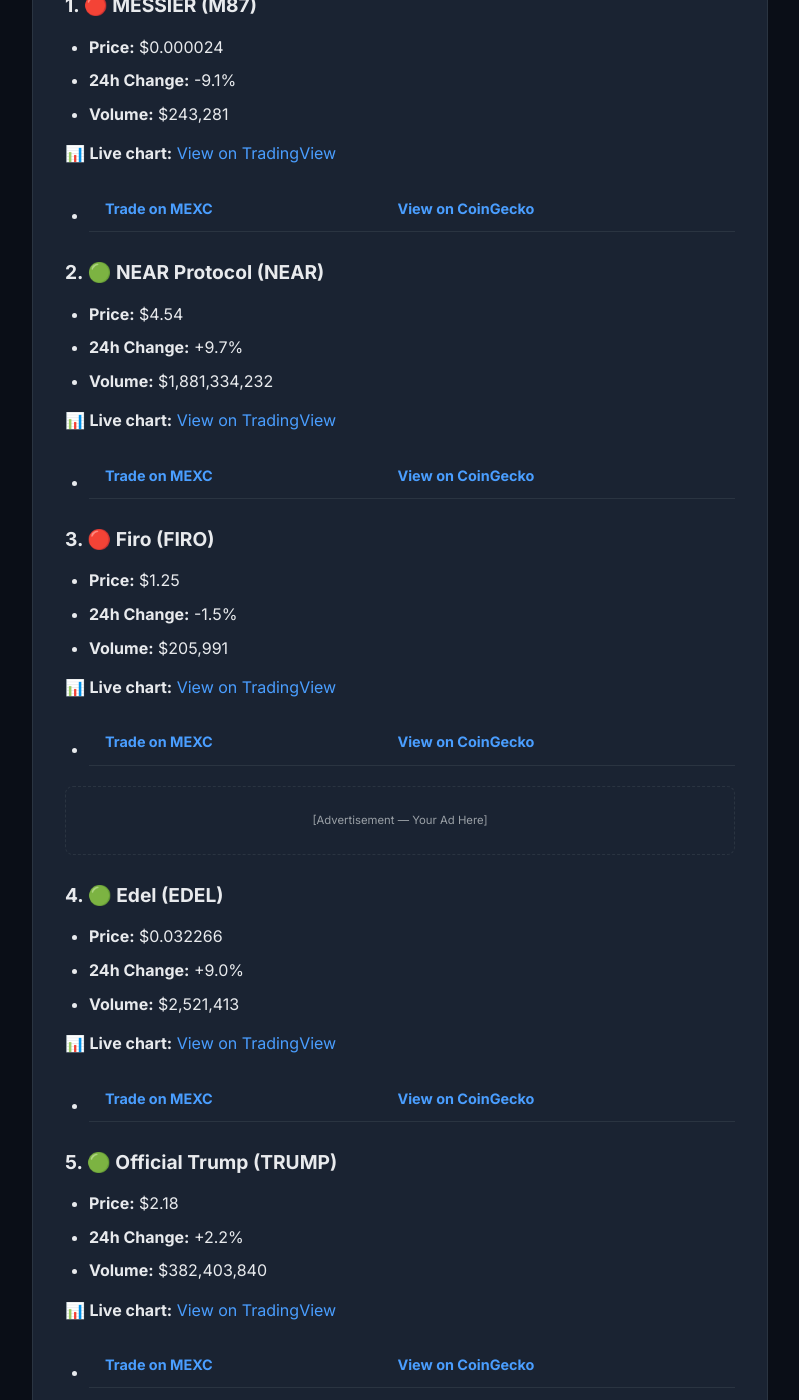
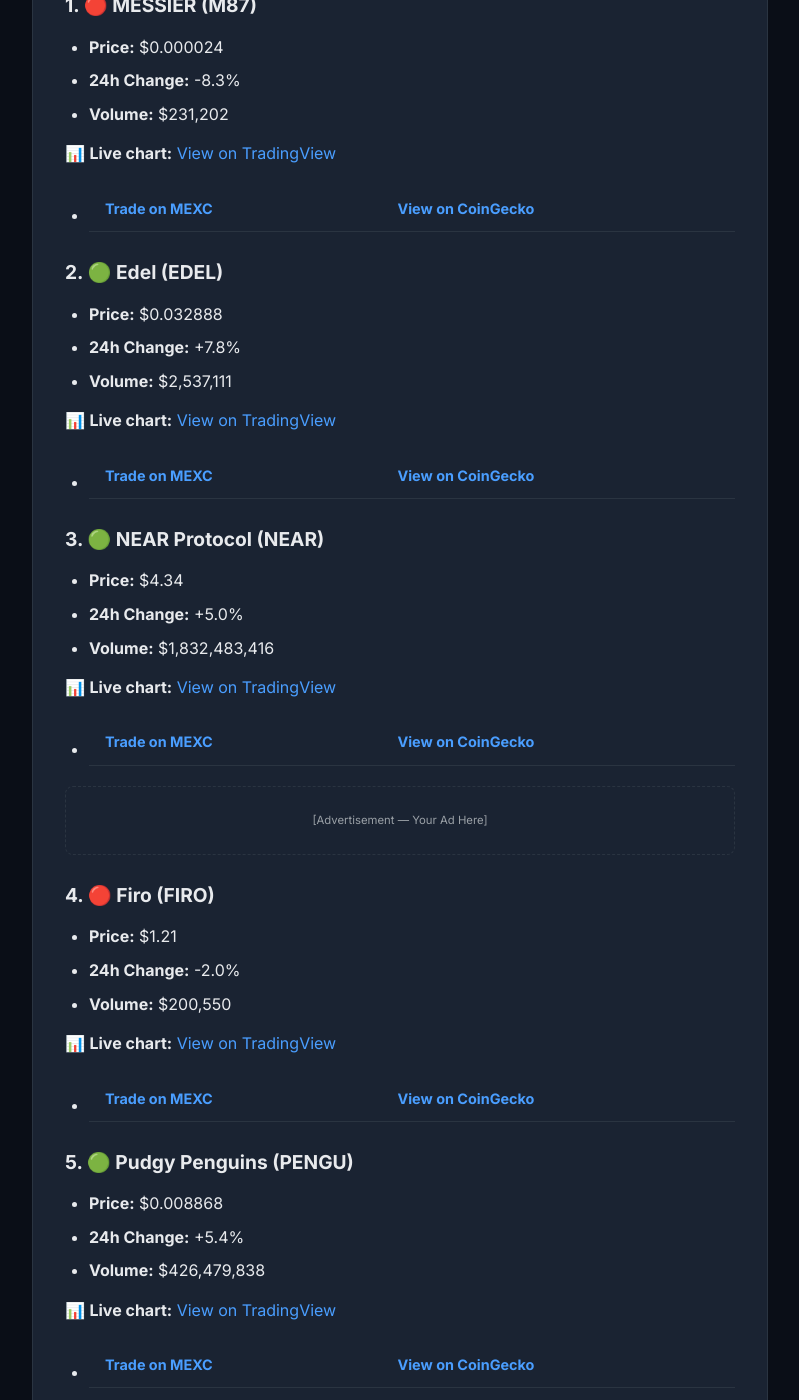
Before and after one commit to alexcipher-CRE/crypto-insights, a Jekyll site: the page built from _posts/2026-09-22-trending-coins.md, in a window 1280 px wide and 1400 px high, scrolled down 745 px. Shown: the whole window, without its empty margins (240-1039 px from the left). Built offline with Jekyll 4.4.1, drawn with Linux system fonts in a browser that asks for light colours; some of the changed text lies outside the part shown.

Commit message:
🚀 Auto-update: 7 posts

```diff
--- a/_posts/2026-09-22-trending-coins.md
+++ b/_posts/2026-09-22-trending-coins.md
@@ -6,64 +6,64 @@ tags: [crypto, trending, analysis]
 
 # 🔥 Top Trending Cryptocurrencies — Week of 2026-09-22
 
-*Last updated: 2026-09-22 13:37 UTC*
+*Last updated: 2026-09-22 14:57 UTC*
 
 The crypto market is moving fast. Here are the **top trending coins** based on social volume, search interest, and trading activity.
 
 ### 1. 🔴 MESSIER (M87)
 
 - **Price:** $0.000024
-- **24h Change:** -9.1%
-- **Volume:** $243,281
+- **24h Change:** -8.3%
+- **Volume:** $231,202
 
 📊 **Live chart:** [View on TradingView](https://www.tradingview.com/chart/?symbol=BINANCE:M87USDT)
 
 - **[Trade on MEXC](https://www.mexc.com/trade/M87_USDT?ref=YOUR_REF_ID)** | **[View on CoinGecko](https://www.coingecko.com/en/coins/messier)**
 
-### 2. 🟢 NEAR Protocol (NEAR)
+### 2. 🟢 Edel (EDEL)
 
-- **Price:** $4.54
-- **24h Change:** +9.7%
-- **Volume:** $1,881,334,232
+- **Price:** $0.032888
+- **24h Change:** +7.8%
+- **Volume:** $2,537,111
+
+📊 **Live chart:** [View on TradingView](https://www.tradingview.com/chart/?symbol=BINANCE:EDELUSDT)
+
+- **[Trade on MEXC](https://www.mexc.com/trade/EDEL_USDT?ref=YOUR_REF_ID)** | **[View on CoinGecko](https://www.coingecko.com/en/coins/edel)**
+
+### 3. 🟢 NEAR Protocol (NEAR)
+
+- **Price:** $4.34
+- **24h Change:** +5.0%
+- **Volume:** $1,832,483,416
 
 📊 **Live chart:** [View on TradingView](https://www.tradingview.com/chart/?symbol=BINANCE:NEARUSDT)
 
 - **[Trade on MEXC](https://www.mexc.com/trade/NEAR_USDT?ref=YOUR_REF_ID)** | **[View on CoinGecko](https://www.coingecko.com/en/coins/near-protocol)**
-
-### 3. 🔴 Firo (FIRO)
-
-- **Price:** $1.25
-- **24h Change:** -1.5%
-- **Volume:** $205,991
-
-📊 **Live chart:** [View on TradingView](https://www.tradingview.com/chart/?symbol=BINANCE:FIROUSDT)
-
-- **[Trade on MEXC](https://www.mexc.com/trade/FIRO_USDT?ref=YOUR_REF_ID)** | **[View on CoinGecko](https://www.coingecko.com/en/coins/firo)**
 
 <!-- Ad Slot: Mid-Content Leaderboard -->
 <div class="ad-slot ad-leaderboard">
   <small>[Advertisement — Your Ad Here]</small>
 </div>
 
-### 4. 🟢 Edel (EDEL)
+### 4. 🔴 Firo (FIRO)
 
-- **Price:** $0.032266
-- **24h Change:** +9.0%
-- **Volume:** $2,521,413
+- **Price:** $1.21
+- **24h Change:** -2.0%
+- **Volume:** $200,550
 
-📊 **Live chart:** [View on TradingView](https://www.tradingview.com/chart/?symbol=BINANCE:EDELUSDT)
+📊 **Live chart:** [View on TradingView](https://www.tradingview.com/chart/?symbol=BINANCE:FIROUSDT)
 
-- **[Trade on MEXC](https://www.mexc.com/trade/EDEL_USDT?ref=YOUR_REF_ID)** | **[View on CoinGecko](https://www.coingecko.com/en/coins/edel)**
+- **[Trade on MEXC](https://www.mexc.com/trade/FIRO_USDT?ref=YOUR_REF_ID)** | **[View on CoinGecko](https://www.coingecko.com/en/coins/firo)**
 
-### 5. 🟢 Official Trump (TRUMP)
+### 5. 🟢 Pudgy Penguins (PENGU)
 
-- **Price:** $2.18
-- **24h Change:** +2.2%
-- **Volume:** $382,403,840
+- **Price:** $0.008868
+- **24h Change:** +5.4%
+- **Volume:** $426,479,838
 
-📊 **Live chart:** [View on TradingView](https://www.tradingview.com/chart/?symbol=BINANCE:TRUMPUSDT)
+📊 **Live chart:** [View on TradingView](https://www.tradingview.com/chart/?symbol=BINANCE:PENGUUSDT)
 
-- **[Trade on MEXC](https://www.mexc.com/trade/TRUMP_USDT?ref=YOUR_REF_ID)** | **[View on CoinGecko](https://www.coingecko.com/en/coins/official-trump)**
+- **[Trade on MEXC](https://www.mexc.com/trade/PENGU_USDT?ref=YOUR_REF_ID)** | **[View on CoinGecko](https://www.coingecko.com/en/coins/pudgy-penguins)**
 
 ## 💡 How to Buy These Coins
 
```
Also changed, not shown: _posts/2026-09-22-defi-yields.md (+12 -12 lines), _posts/2026-09-22-market-movers.md (+9 -8 lines), _posts/index.md (+1 -1 lines).
